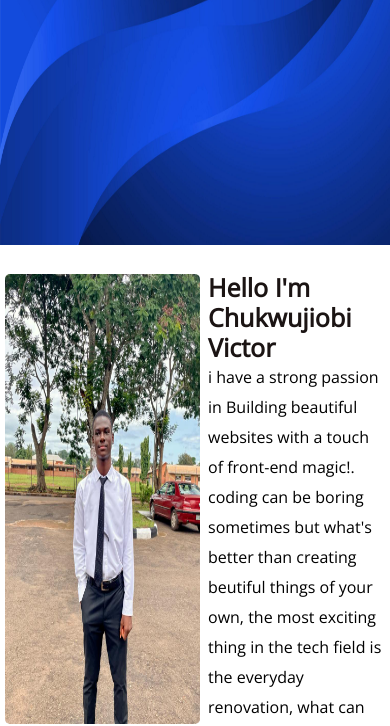
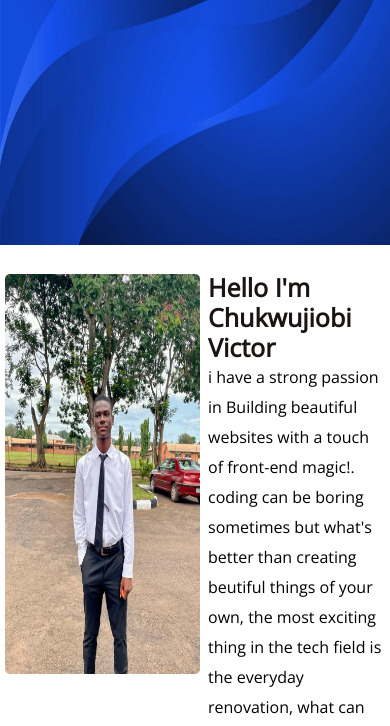
Before and after one commit to Victoric3/portfolio, a plain HTML site: page portfolio.html in a window 390 px wide. Shown: the part 155-881 px from the top of the page. Drawn offline with nearby package versions, Linux system fonts and the light colour scheme.

Commit message:
Update portfolio.css

```diff
--- a/portfolio.css
+++ b/portfolio.css
@@ -297,7 +297,7 @@ tr:hover{
 @media screen and (max-width: 550px) {
     /* my picture responsive */
     .me{
-        height: 450px;
+        height: 400px;
         width: 50%;
     }
     /*#about page responsive */
```
